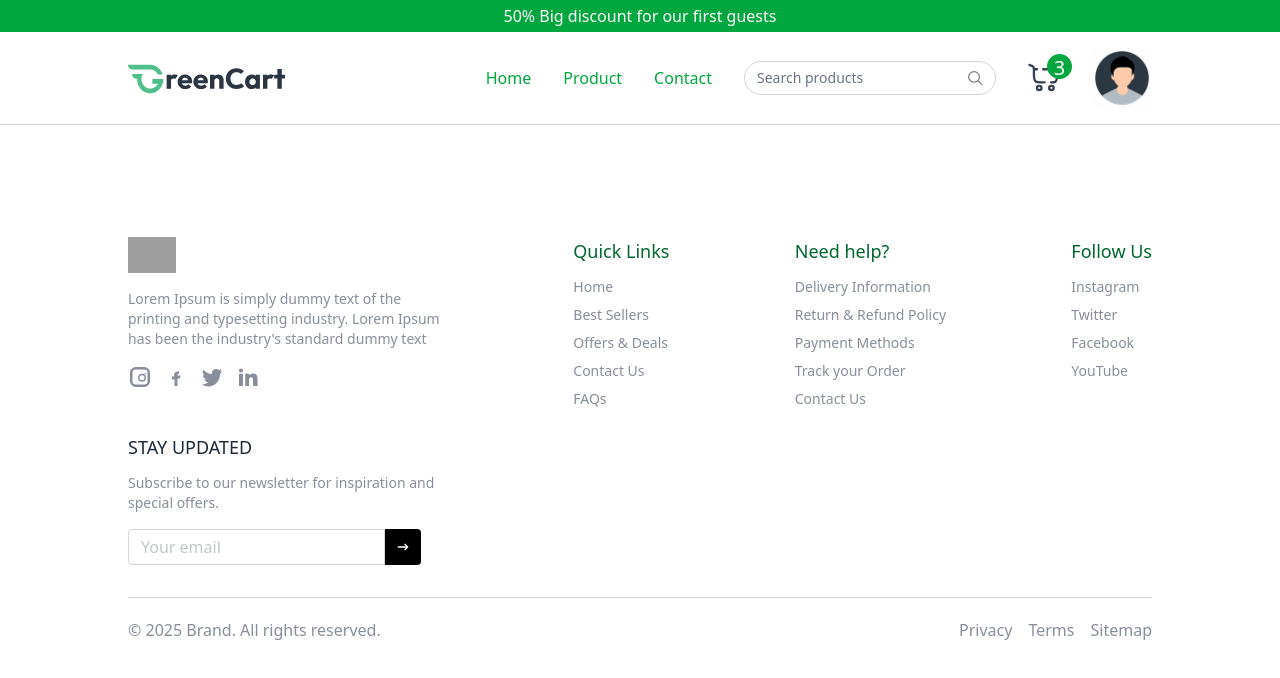
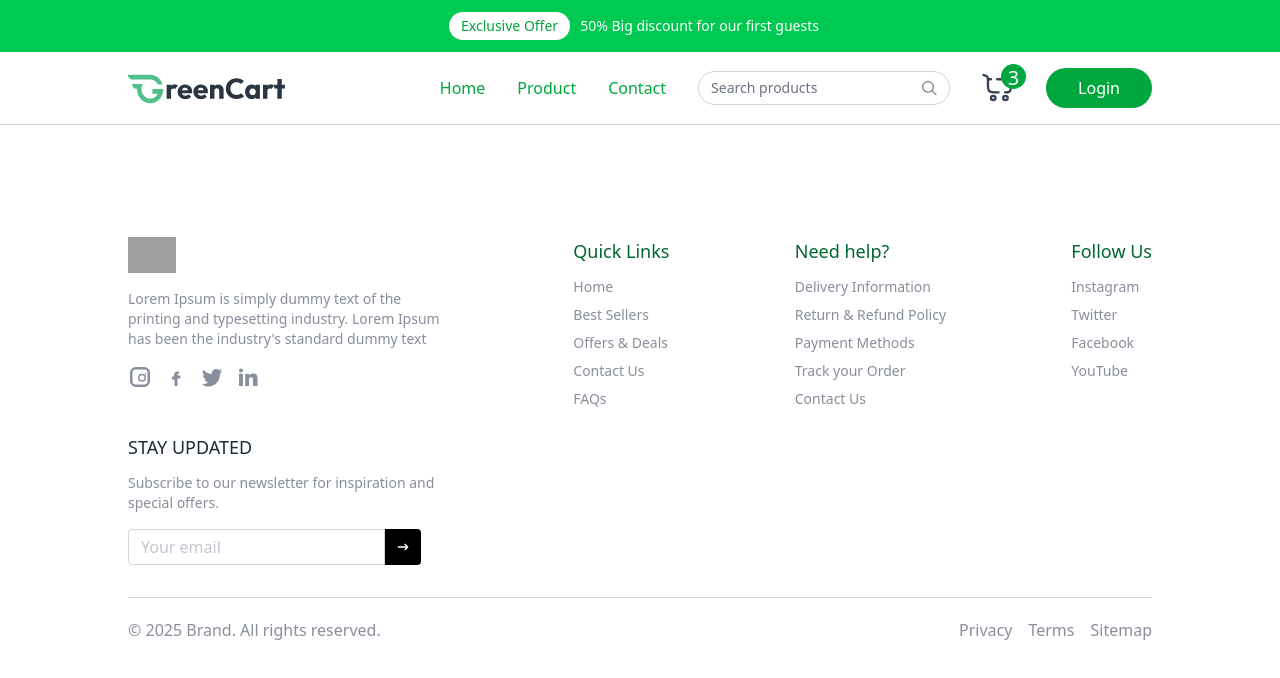
Before and after one commit to MrMuhammadjon/GreenCart, a React (Vite) app: page /product in a window 1280 px wide. Shown: the top 678 px of the page. Built offline with nearby package versions, Linux system fonts and the light colour scheme; grey boxes are pictures that could not be loaded.

Commit message:
end the for today

```diff
--- a/src/App.jsx
+++ b/src/App.jsx
@@ -3,14 +3,18 @@
 import Home from './Pages/Home.jsx'
 import { Toaster } from 'react-hot-toast'
 import Footer from './Components/Footer.jsx'
+import { AppContext, useAppContext } from './context/AppContext.jsx'
+import Login from './Components/Login.jsx'
 
 export default function App() {
 
   const isSellerPath = useLocation().pathname.includes("seller")
+  const {showUserLogin} = useAppContext()
 
   return (
     <>
       {isSellerPath ? null : <Navbar />}
+      {showUserLogin ? <Login/> : null}
 
       <Toaster />
 
--- a/src/Components/BottomBanner.jsx
+++ b/src/Components/BottomBanner.jsx
@@ -19,12 +19,14 @@
                 return (
                   <div key={index} className="flex items-center gap-4 mt-2">
                     <img src={item.icon} alt={item.title} className='md:w-11 w-9' />
+                    <div className="">
                       <h3 className='text-lg md:text-xl font-semibold'>
                         {item.title}
                       </h3>
                       <p className='text-gray-500/70 text-xs md:text-sm'>
                         {item.description}
                       </p>
+                    </div>
                   </div>
                 )
               })
--- /dev/null
+++ b/src/Components/Login.jsx
@@ -0,0 +1,63 @@
+import React from 'react'
+import { useState } from 'react';
+import { useAppContext } from '../context/AppContext';
+
+const Login = () => {
+
+    const {setShowUserLogin, setuser} = useAppContext()
+
+    const [state, setState] = React.useState("login");
+    const [name, setName] = React.useState("");
+    const [email, setEmail] = React.useState("");
+    const [password, setPassword] = React.useState("");
+
+    const onSubmitHandler = async (event) =>{
+        event.preventDefault()
+        setuser({
+            email: "judojudoka07@gmail.com",
+            name: "muhammadjon2007"
+        })
+        setShowUserLogin(false)
+    }
+
+    return (
+
+        <>
+            <div onClick={()=> setShowUserLogin(false)} className="fixed w-screen h-full top-0 left-0 right-0 z-100 flex items-center justify-center text-sm text-gray-500 bg-black/50">
+                <form onSubmit={onSubmitHandler} onClick={(e)=> e.stopPropagation()} className="flex flex-col gap-4 m-auto items-start p-8 py-12 w-80 sm:w-[352px] rounded-lg shadow-xl border border-gray-200 bg-white">
+                    <p className="text-2xl font-medium m-auto">
+                        <span className="text-indigo-500">User</span> {state === "login" ? "Login" : "Sign Up"}
+                    </p>
+                    {state === "register" && (
+                        <div className="w-full">
+                            <p>Name</p>
+                            <input onChange={(e) => setName(e.target.value)} value={name} placeholder="type here" className="border border-gray-200 rounded w-full p-2 mt-1 outline-indigo-500" type="text" required />
+                        </div>
+                    )}
+                    <div className="w-full ">
+                        <p>Email</p>
+                        <input onChange={(e) => setEmail(e.target.value)} value={email} placeholder="type here" className="border border-gray-200 rounded w-full p-2 mt-1 outline-indigo-500" type="email" required />
+                    </div>
+                    <div className="w-full ">
+                        <p>Password</p>
+                        <input onChange={(e) => setPassword(e.target.value)} value={password} placeholder="type here" className="border border-gray-200 rounded w-full p-2 mt-1 outline-indigo-500" type="password" required />
+                    </div>
+                    {state === "register" ? (
+                        <p>
+                            Already have account? <span onClick={() => setState("login")} className="text-indigo-500 cursor-pointer">click here</span>
+                        </p>
+                    ) : (
+                        <p>
+                            Create an account? <span onClick={() => setState("register")} className="text-indigo-500 cursor-pointer">click here</span>
+                        </p>
+                    )}
+                    <button className="bg-indigo-500 hover:bg-indigo-600 transition-all text-white w-full py-2 rounded-md cursor-pointer">
+                        {state === "register" ? "Create Account" : "Login"}
+                    </button>
+                </form>
+            </div>
+        </>
+    )
+}
+
+export default Login
--- a/src/Components/Navbar.jsx
+++ b/src/Components/Navbar.jsx
@@ -13,28 +13,32 @@
     ]
 
     const { user, setuser, setShowUserLogin, navigate } = useAppContext()
+
     const logout = async () => {
         setuser(null);
         navigate('/')
     }
 
     const reklamInfo = [
-        {id: 1, title:"50% Big discount for our first guests"}
+        { id: 1, title: "50% Big discount for our first guests" }
     ]
 
     return (
         <>
-        <div className="w-full h-8 flex items-center justify-center bg-green-600">
-            {
-                reklamInfo.map((item, index)=>{
-                    return(
-                        <p key={index} className='text-white'>
-                            {item.title}
-                        </p>
-                    )
-                })
-            }
-        </div>
+            <div className="w-full h-13 flex items-center justify-center bg-green-500">
+                {
+                    reklamInfo.map((item, index) => {
+                        return (
+                            <div key={index} className="flex items-center space-x-2.5  rounded-full p-1 text-sm">
+                                <div className="flex items-center space-x-1 bg-white text-green-600 rounded-3xl px-3 py-1">
+                                    <p>Exclusive Offer</p>
+                                </div>
+                                <p className="pr-3 text-white">{item.title}</p>
+                            </div>
+                        )
+                    })
+                }
+            </div>
             <nav className="flex items-center justify-between px-6 md:px-16 lg:px-24 xl:px-32 py-4 border-b border-gray-300 bg-white transition-all top-0 sticky z-49">
 
                 <NavLink to="/" onClick={() => setOpen(false)}>
@@ -65,7 +69,7 @@
                     </div>
 
                     {!user ? (
-                        <button className="cursor-pointer px-8 py-2 bg-green-600 hover:bg-indigo-600 transition text-white rounded-full font-medium">
+                        <button onClick={()=> setShowUserLogin(true)} className="cursor-pointer px-8 py-2 bg-green-600 hover:bg-indigo-600 transition text-white rounded-full font-medium">
                             Login
                         </button>
                     ) : (
--- a/src/Components/NewsLetter.jsx
+++ b/src/Components/NewsLetter.jsx
@@ -3,7 +3,7 @@
 const NewsLetter = () => {
     return (
         <>
-            <div className="flex flex-col items-center justify-center text-center space-y-2 mt-20">
+            <div className="flex flex-col items-center justify-center text-center space-y-1 mt-20 m-auto w-[90%]">
                 <h1 className="md:text-4xl text-2xl font-semibold">Never Miss a Deal!</h1>
                 <p className="md:text-lg text-gray-500/70 pb-8">
                     Subscribe to get the latest offers, new arrivals, and exclusive discounts
--- a/src/context/AppContext.jsx
+++ b/src/context/AppContext.jsx
@@ -10,7 +10,7 @@
     const currency = import.meta.VITE_CURRENCY
 
     const navigate = useNavigate()
-    const [user, setuser] = useState(true)
+    const [user, setuser] = useState(null)
     const [isSeller, setIsSeller] = useState(false)
     const [showUserLogin, setShowUserLogin] = useState(false)
     const [products, setProducts] = useState([])
```
Lines whose indentation alone changed are shown as unchanged.
